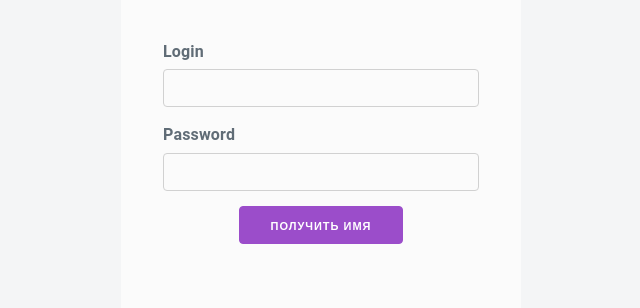
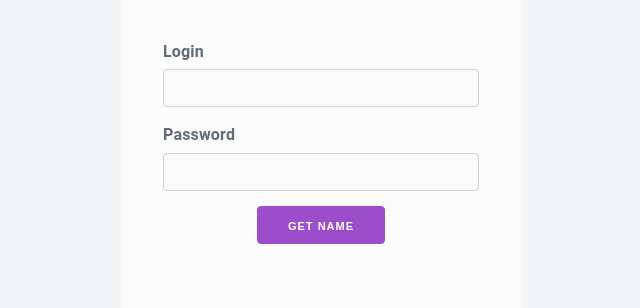
Before and after one commit to MichaelPak/secretsanta, a Flask app: page / in a window 1280 px wide. Shown: the part 203-511 px from the top of the page, without its empty margins (319-959 px from the left). Run offline with Flask 2, Linux system fonts and the light colour scheme.

```diff
--- a/app/templates/login.html
+++ b/app/templates/login.html
@@ -17,7 +17,7 @@
                     <input type="text" name="login" style="font-size:24px;">
                     <label for="passwordField" style="text-align: left">Password</label>
                     <input type="password" name="password">
-                    <input class="button-primary" type="submit" value="Получить имя" style="margin-bottom: 0">
+                    <input class="button-primary" type="submit" value="Get name" style="margin-bottom: 0">
                 </fieldset>
             </form>
         </div>
```
